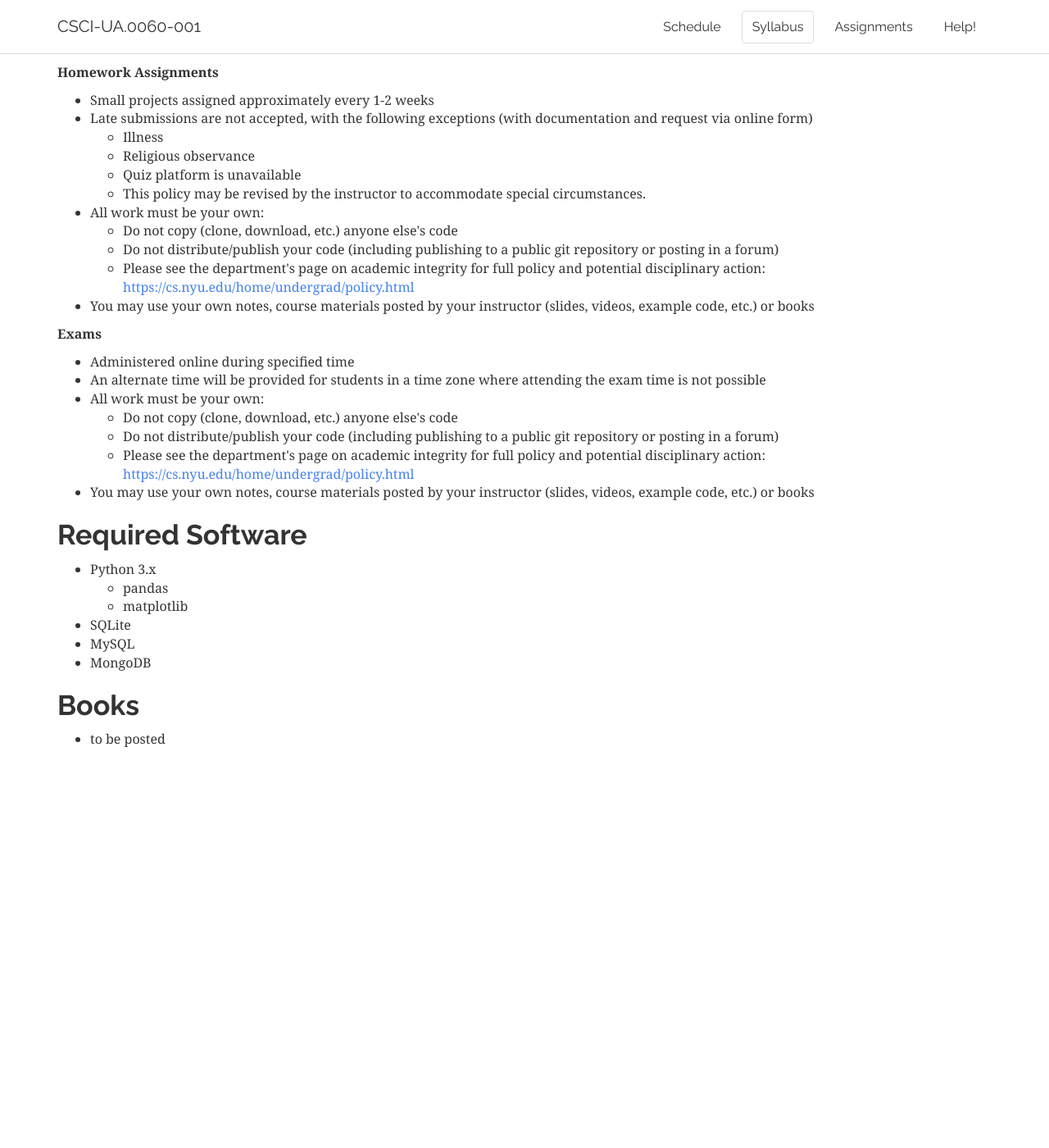
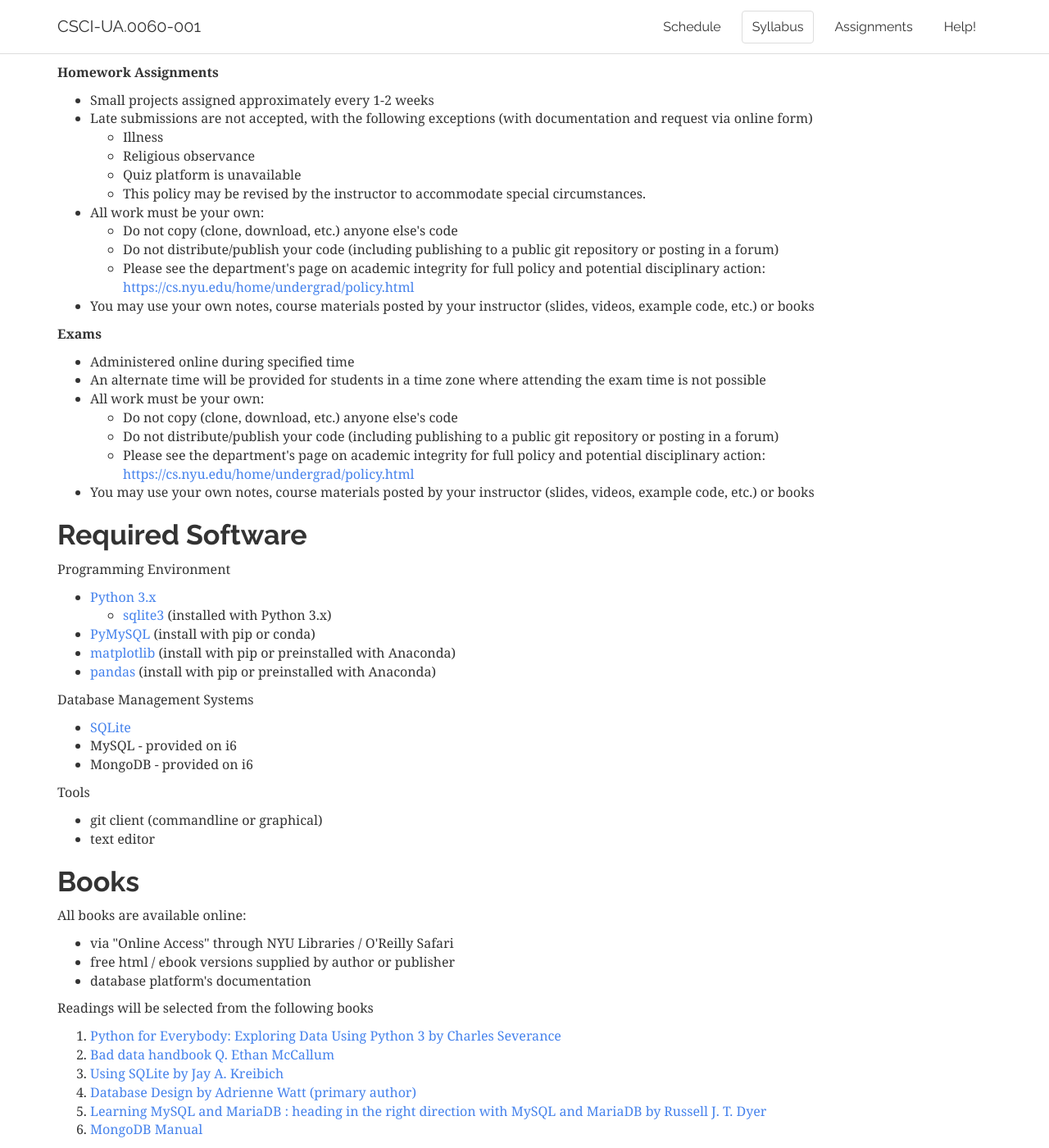
Before and after one commit to foureyes/csci-ua.0060-fall2020-001, a Jekyll site: the page built from syllabus.md, in a window 1280 px wide and 1400 px high, scrolled down 2051 px. Shown: the whole window at 82% size. Built offline with Jekyll 4.4.1, drawn with Linux system fonts in a browser that asks for light colours; before the commit the page ends 2975 px from its top, so only the background shows below that.

Commit message:
update syllabus

```diff
--- a/syllabus.md
+++ b/syllabus.md
@@ -137,18 +137,43 @@ __Exams__
 Required Software
 -----
 
-* Python 3.x
-	* pandas
-	* matplotlib
-* SQLite
-* MySQL
-* MongoDB
+Programming Environment
+
+* [Python 3.x](https://www.python.org/downloads/)
+	* [sqlite3](https://docs.python.org/2/library/sqlite3.html) (installed with Python 3.x)
+* [PyMySQL](https://pymysql.readthedocs.io/en/latest/) (install with pip or conda)
+* [matplotlib](https://matplotlib.org/) (install with pip or preinstalled with Anaconda)
+* [pandas](https://pandas.pydata.org/) (install with pip or preinstalled with Anaconda)
+
+
+Database Management Systems
+
+* [SQLite](https://www.sqlite.org/index.html)
+* MySQL - provided on i6
+* MongoDB - provided on i6
+
+Tools
+
+* git client (commandline or graphical)
+* text editor
 
 Books
 -----
 
-* to be posted
+All books are available online:
 
+* via "Online Access" through NYU Libraries / O'Reilly Safari
+* free html / ebook versions supplied by author or publisher
+* database platform's documentation
+
+Readings will be selected from the following books
+
+1. [Python for Everybody: Exploring Data Using Python 3 by Charles Severance](https://open.umn.edu/opentextbooks/textbooks/336)
+2. [Bad data handbook Q. Ethan McCallum](https://bobcat.library.nyu.edu/primo-explore/fulldisplay?docid=nyu_aleph005835927&context=L&vid=NYU&lang=en_US)
+3. [Using SQLite by Jay A. Kreibich](https://bobcat.library.nyu.edu/primo-explore/fulldisplay?docid=nyu_aleph007031845&context=L&vid=NYU&lang=en_US)
+4. [Database Design by Adrienne Watt (primary author)](https://opentextbc.ca/dbdesign01/)
+5. [Learning MySQL and MariaDB : heading in the right direction with MySQL and MariaDB by Russell J. T. Dyer](https://bobcat.library.nyu.edu/primo-explore/fulldisplay?docid=nyu_aleph005573381&context=L&vid=NYU&lang=en_US)
+6. [MongoDB Manual](https://docs.mongodb.com/manual/introduction/)
 
 <!--
 
```
